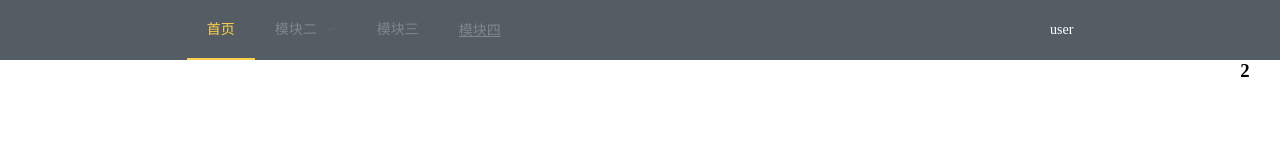
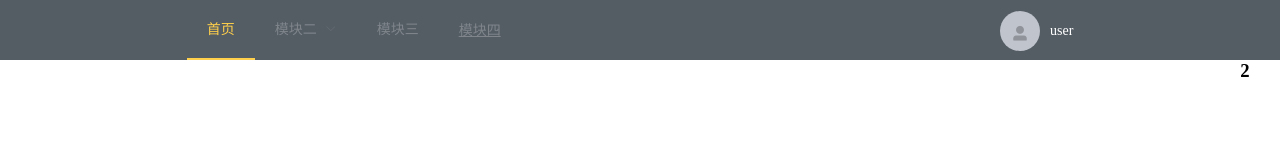
Before and after one commit to GGBoyCode/VueProject, a Vue app: page / in a window 1280 px wide. Shown: the top 160 px of the page. Built offline with nearby package versions, Linux system fonts and the light colour scheme.

Commit message:
添加弹框

```diff
--- a/src/components/nav/NavBar.vue
+++ b/src/components/nav/NavBar.vue
@@ -45,7 +45,24 @@
             <el-menu-item index="" disabled>模块三</el-menu-item>
             <el-menu-item index="" disabled><a href="javascript:;">模块四</a></el-menu-item>
             <template v-if="true">
-              <el-menu-item index="/profile" style="float: right" >user</el-menu-item>
+              <el-menu-item index="/profile" style="float: right" v-popover:pop>
+                <el-avatar :size="40" icon="el-icon-user-solid"></el-avatar>
+                <span style="margin-left: 10px">{{$store.state.user.nickname}}</span>
+              </el-menu-item>
+              <el-popover
+                ref="pop"
+                placement="top-start"
+                width="200"
+                trigger="hover"
+                :visible-arrow="false"
+              >
+                <div class="popover-body">
+                  <el-avatar :size="60" icon="el-icon-user-solid"></el-avatar>
+                  <p>{{$store.state.user.nickname}}</p>
+                  <small>{{$store.state.user.email}}</small>
+                  <p style="margin-top: 10px"><el-link :underline="false" type="primary">注销</el-link></p>
+                </div>
+              </el-popover>
             </template>
           <template v-else>
               <el-menu-item style="cursor: auto;float: right" @click="$refs.mod.visible = true">登录/注册</el-menu-item>
@@ -82,6 +99,16 @@
 
 <!-- Add "scoped" attribute to limit CSS to this component only -->
 <style scoped>
+  /deep/ .el-menu-item i{
+    margin:0;
+  }
 
+  .popover-body{
+    text-align: center;
+  }
 
+  .popover-body p{
+    font-size: 16px;
+    color: rgb(57, 61, 73)
+  }
 </style>
```
